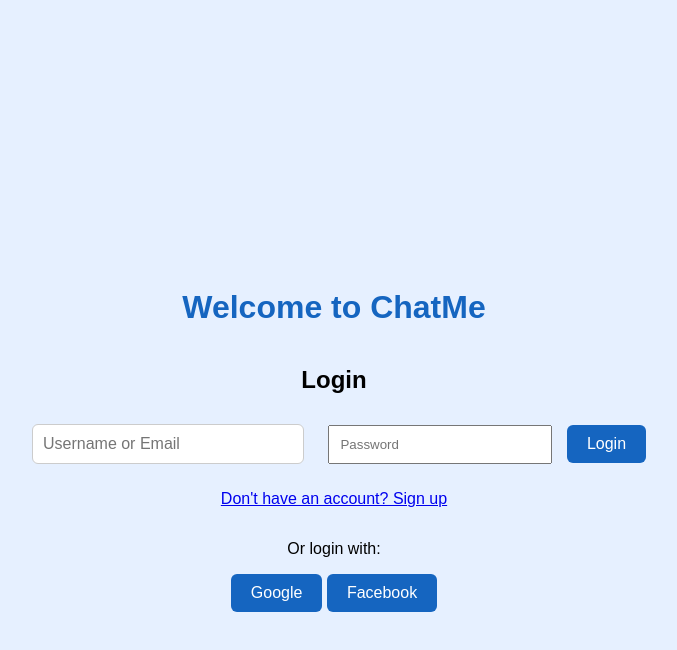
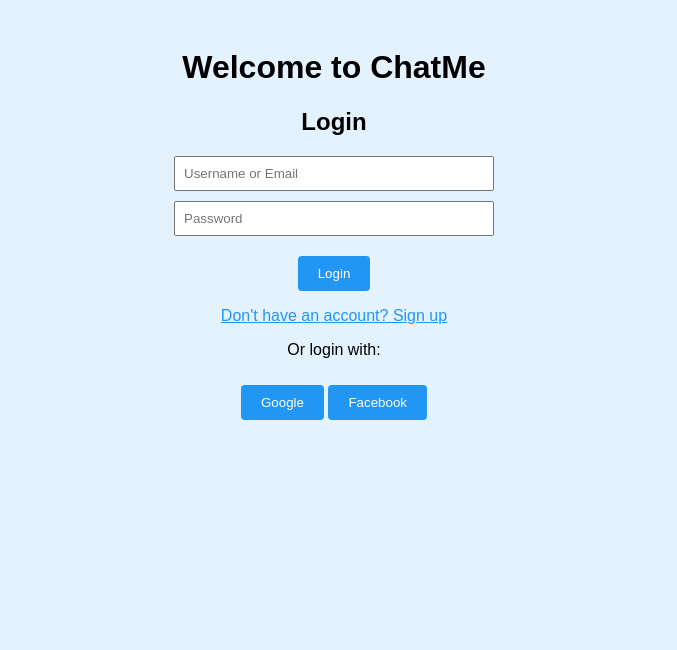
Before and after one commit to enemy114/Chatme1145, a plain HTML site: page index.html in a window 1280 px wide. Shown: the whole page, without its empty margins (306-983 px from the left). Drawn offline with Linux system fonts and the light colour scheme.

Commit message:
Update style.css

```diff
--- a/style.css
+++ b/style.css
@@ -1,77 +1,34 @@
-/* Basic Reset */
 body {
-  margin: 0;
-  padding: 0;
+  background-color: #e3f2fd;
   font-family: Arial, sans-serif;
-  background-color: #e3f2fd;
-  display: flex;
-  flex-direction: column;
-  align-items: center;
-  justify-content: center;
-  height: 100vh;
+  text-align: center;
+  padding: 20px;
 }
 
-/* Heading */
-h1 {
-  color: #1565c0;
-  margin-bottom: 20px;
+input {
+  display: block;
+  margin: 10px auto;
+  padding: 8px;
+  width: 80%;
+  max-width: 300px;
 }
 
-/* Input Box */
-input[type="text"] {
-  padding: 10px;
-  width: 250px;
-  border: 1px solid #ccc;
-  border-radius: 6px;
-  font-size: 16px;
-  margin-bottom: 10px;
-}
-
-/* Search Button */
 button {
   padding: 10px 20px;
-  background-color: #1565c0;
+  background-color: #2196f3;
   color: white;
   border: none;
-  border-radius: 6px;
   cursor: pointer;
-  font-size: 16px;
+  margin-top: 10px;
+  border-radius: 4px;
 }
 
 button:hover {
-  background-color: #0d47a1;
-}
-body {
-    font-family: Arial, sans-serif;
-    text-align: center;
-    padding: 40px;
-    background-color: #e6f0ff;
+  background-color: #0b7dda;
 }
 
-input {
-    padding: 10px;
-    margin: 10px;
-    width: 200px;
+a {
+  color: #2196f3;
+  text-decoration: underline;
+  cursor: pointer;
 }
-
-button {
-    padding: 10px 20px;
-    cursor: pointer;
-}
-body {
-    font-family: Arial, sans-serif;
-    text-align: center;
-    padding: 40px;
-    background-color: #e6f0ff;
-}
-
-input {
-    padding: 10px;
-    margin: 10px;
-    width: 200px;
-}
-
-button {
-    padding: 10px 20px;
-    cursor: pointer;
-}
```
